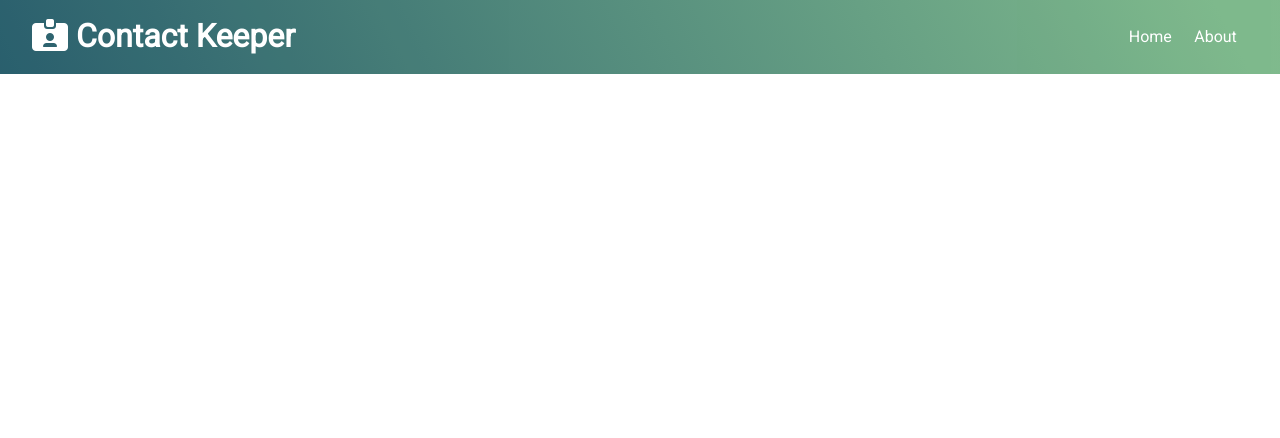
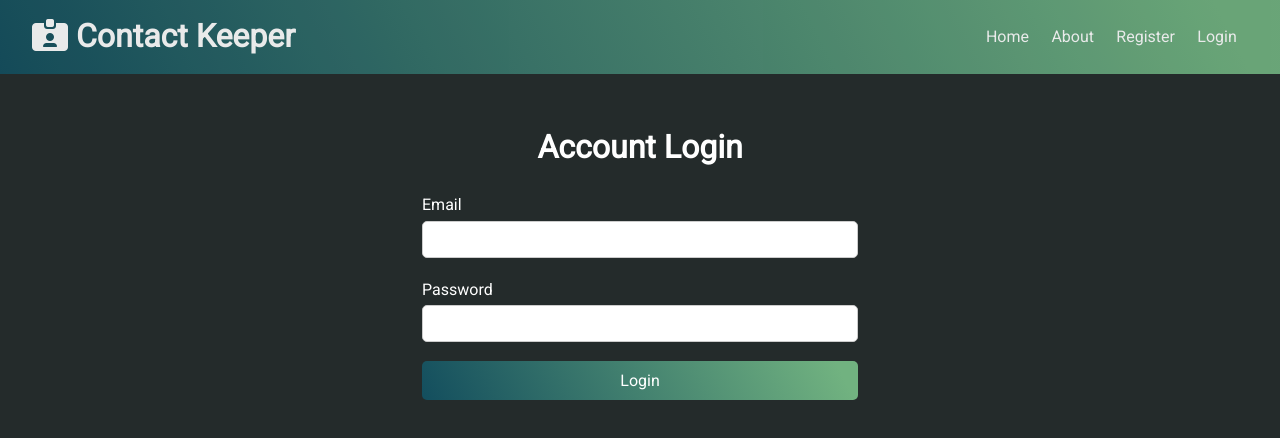
Before and after one commit to maemeier/contact-react, a React (Create React App) app in the folder client/: page /login in a window 1280 px wide. Shown: the top 438 px of the page. Built offline with nearby package versions, Linux system fonts and the light colour scheme.

Commit message:
login page

```diff
--- a/client/src/App.css
+++ b/client/src/App.css
@@ -28,8 +28,8 @@
   font-family: "Roboto", sans-serif;
   font-size: 1rem;
   line-height: 1.6;
-  background-color: #fff;
-  color: #333;
+  background-color: #242b2b;
+  color: white;
 }
 
 a {
@@ -204,6 +204,7 @@
   margin-right: 0.5rem;
   transition: opacity 0.2s ease-in;
   outline: none;
+  border-radius: 5px;
 }
 
 .btn-link {
--- a/client/src/App.js
+++ b/client/src/App.js
@@ -5,6 +5,9 @@
 import Navbar from "./components/layout/Navbar";
 import ContactState from "./context/contact/ContactState";
 import AuthState from "./context/auth/AuthState";
+
+import Register from "./components/auth/Register";
+import Login from "./components/auth/Login";
 
 import "./App.css";
 
@@ -19,6 +22,8 @@
               <Switch>
                 <Route exact path="/" component={Home} />
                 <Route exact path="/about" component={About} />
+                <Route exact path="/register" component={Register} />
+                <Route exact path="/login" component={Login} />
               </Switch>
             </div>
           </Fragment>
--- a/client/src/components/auth/Login.js
+++ b/client/src/components/auth/Login.js
@@ -0,0 +1,51 @@
+import React, { useState } from "react";
+
+const Login = () => {
+  const [user, setUser] = useState({
+    email: "",
+    password: ""
+  });
+
+  const { email, password } = user;
+
+  const onChange = event =>
+    setUser({
+      ...user,
+      [event.target.name]: event.target.value
+    });
+
+  const onSubmit = event => {
+    event.preventDefault();
+    console.log("Login submit");
+  };
+  return (
+    <div className="form-container">
+      <h1>
+        Account <span className="text-primary">Login</span>{" "}
+      </h1>
+      <form onSubmit={onSubmit}>
+        <div className="form-group">
+          <label htmlFor="email"> Email </label>
+          <input type="email" name="email" value={email} onChange={onChange} />
+        </div>
+
+        <div className="form-group">
+          <label htmlFor="password"> Password </label>
+          <input
+            type="password"
+            name="password"
+            value={password}
+            onChange={onChange}
+          />
+        </div>
+
+        <input
+          type="submit"
+          value="Login"
+          className="btn btn-primary btn-block"
+        />
+      </form>
+    </div>
+  );
+};
+export default Login;
--- a/client/src/components/auth/Register.js
+++ b/client/src/components/auth/Register.js
@@ -45,16 +45,16 @@
             onChange={onChange}
           />
         </div>
-
         <div className="form-group">
-          <label htmlFor="password2"> Confirm password </label>
+          <label htmlFor="password2"> Confirm Password </label>
           <input
-            type="password2"
+            type="password"
             name="password2"
             value={password2}
             onChange={onChange}
           />
         </div>
+
         <input
           type="submit"
           value="Register"
--- a/client/src/components/layout/Navbar.js
+++ b/client/src/components/layout/Navbar.js
@@ -15,6 +15,12 @@
         <li>
           <Link to="/about"> About </Link>
         </li>
+        <li>
+          <Link to="/register"> Register </Link>
+        </li>
+        <li>
+          <Link to="/login"> Login </Link>
+        </li>
       </ul>
     </div>
   );
--- a/client/src/components/pages/About.js
+++ b/client/src/components/pages/About.js
@@ -4,7 +4,9 @@
   return (
     <div>
       <h1>This is about</h1>
-      <p className="my-1">This is a fullstact React app for keeping contacts</p>
+      <p className="my-1">
+        A fullstack React app for keeping contacts, build with heart{" "}
+      </p>
       <p className="bg-dark p">
         <strong>Version:</strong> 1.0.0
       </p>
```
